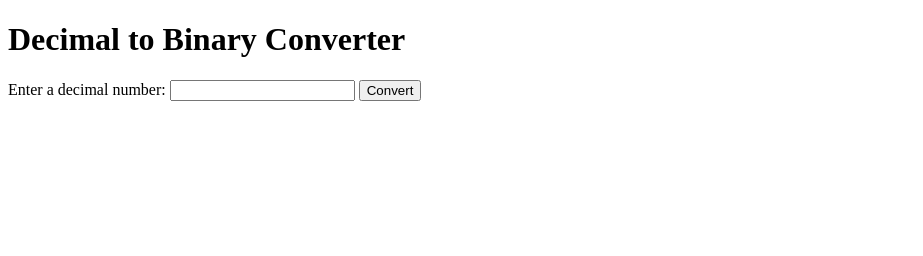
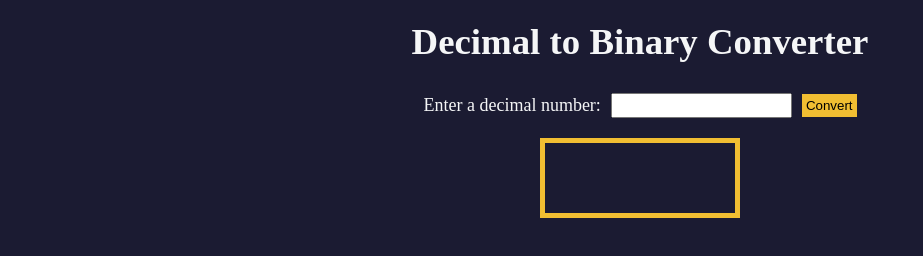
Before and after one commit to douglas-kyalo/code, a plain HTML site: page index.html in a window 1280 px wide. Shown: the whole page, without its empty margins (0-923 px from the left). Drawn offline with Linux system fonts and the light colour scheme.

Commit message:
styles.css
Signed-off-by: douglas <162567842+douglas-kyalo@users.noreply.github.com>

```diff
--- a/styles.css
+++ b/styles.css
@@ -1,99 +1,85 @@
-.wheel {
-  border: 2px solid black;
-  border-radius: 50%;
-  margin-left: 50px;
-  position: absolute;
-  height: 55vw;
-  width: 55vw;
-  max-width: 500px;
-  max-height: 500px;
-  animation-name: wheel;
-  animation-duration: 10s;
-  animation-iteration-count: infinite;
-  animation-timing-function: linear;
+*,
+*::before,
+*::after {
+  box-sizing: border-box;
+  margin: 0;
+  padding: 0;
 }
 
-.line {
-  background-color: black;
-  width: 50%;
-  height: 2px;
-  position: absolute;
-  top: 50%;
-  left: 50%;
-  transform-origin: 0% 0%;
+:root {
+  --light-grey: #f5f6f7;
+  --dark-blue: #1b1b32;
+  --orange: #f1be32;
 }
 
-.line:nth-of-type(2) {
-  transform: rotate(60deg);
-}
-.line:nth-of-type(3) {
-  transform: rotate(120deg);
-}
-.line:nth-of-type(4) {
-  transform: rotate(180deg);
-}
-.line:nth-of-type(5) {
-  transform: rotate(240deg);
-}
-.line:nth-of-type(6) {
-  transform: rotate(300deg);
+body {
+  background-color: var(--dark-blue);
+  font-family: "Times New Roman", Times, serif;
+  font-size: 18px;
+  color: var(--light-grey);
+  padding: 0 15px;
+  display: flex;
+  flex-direction: column;
+  align-items: center;
 }
 
-.cabin {
-  background-color: red;
-  width: 20%;
-  height: 20%;
-  position: absolute;
-  border: 2px solid;
-  transform-origin: 50% 0%;
-  animation: cabins 10s ease-in-out infinite;
+h1 {
+  text-align: center;
+  font-size: 2.3rem;
+  margin: 20px 0;
 }
 
-.cabin:nth-of-type(1) {
-  right: -8.5%;
-  top: 50%;
-}
-.cabin:nth-of-type(2) {
-  right: 17%;
-  top: 93.5%;
-}
-.cabin:nth-of-type(3) {
-  right: 67%;
-  top: 93.5%;
-}
-.cabin:nth-of-type(4) {
-  left: -8.5%;
-  top: 50%;
-}
-.cabin:nth-of-type(5) {
-  left: 17%;
-  top: 7%;
-}
-.cabin:nth-of-type(6) {
-  right: 17%;
-  top: 7%;
+.input-container {
+  margin: 10px 0;
+  display: flex;
+  flex-direction: column;
+  gap: 10px;
+  justify-content: center;
+  align-items: center;
 }
 
-@keyframes wheel {
-   0% {
-     transform: rotate(0deg);
-   }
-   100% {
-     transform: rotate(360deg);
-   }
+.convert-btn {
+  background-color: var(--orange);
+  cursor: pointer;
+  border: none;
+  padding: 4px;
 }
 
-@keyframes cabins {
-  0% {
-    transform: rotate(0deg);
+.number-input {
+  height: 25px;
+}
+
+#result {
+  margin: 10px 0;
+  min-width: 200px;
+  width: fit-content;
+  min-height: 80px;
+  word-break: break-word;
+  padding: 15px;
+  border: 5px solid var(--orange);
+  font-size: 2rem;
+  text-align: center;
+}
+
+#animation-container {
+  margin: auto;
+  max-width: 300px;
+}
+
+.animation-frame {
+  margin: 250px auto 0;
+  padding: 15px 10px;
+  border: 5px solid var(--orange);
+  font-size: 1.2rem;
+  text-align: center;
+}
+
+@media screen and (min-width: 500px) {
+  .input-container {
+    flex-direction: row;
   }
-  25% {
-    background-color: yellow;
-  }
-  50% {
-    background-color: purple;
-  }
-  100% {
-    transform: rotate(-360deg);
+
+  #result {
+    max-width: 460px;
   }
 }
```
